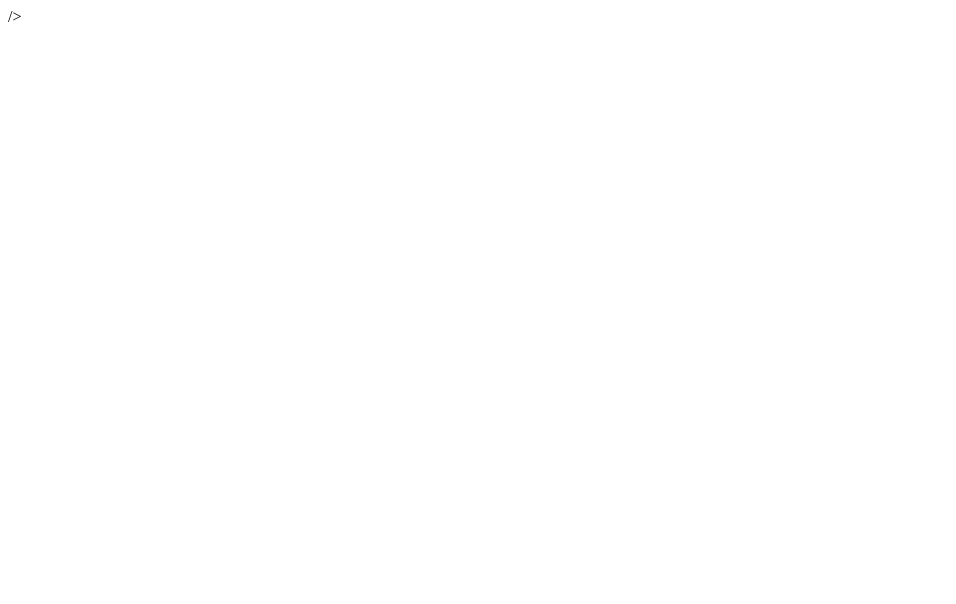
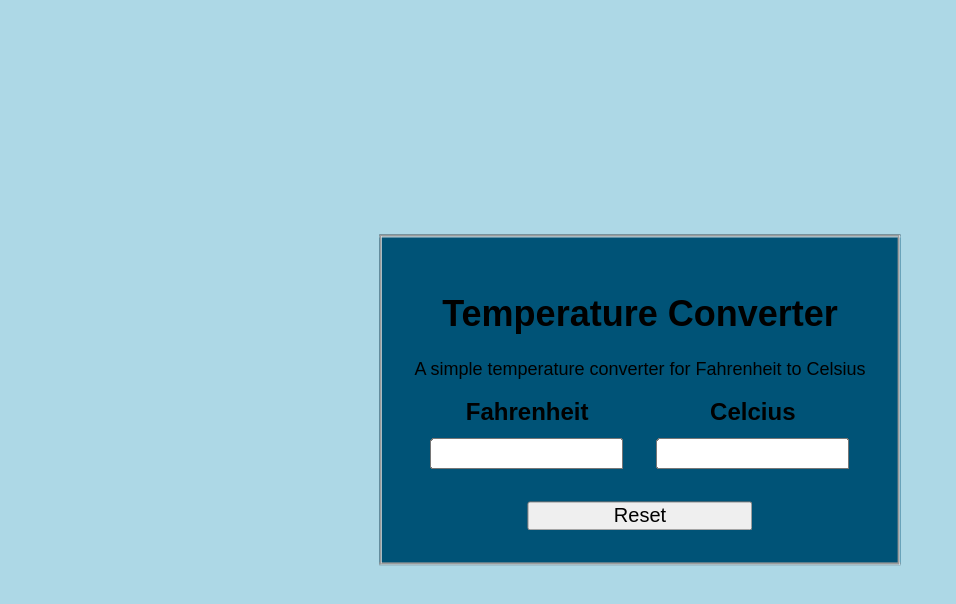
Before and after one commit to B-Mong/Temp-Converter, a plain HTML site: page index.html in a window 1280 px wide. Shown: the whole page, without its empty margins (0-956 px from the left). Drawn offline with Linux system fonts and the light colour scheme.

Commit message:
Created UI for the converter

```diff
--- a/index.html
+++ b/index.html
@@ -4,12 +4,30 @@
 <head>
     <meta charset="UTF-8">
     <meta name="viewport" content="width=device-width, initial-scale=1.0">
-    <link href="/styles.css" rel="stylesheet">/>
+    <link href="/styles.css" rel="stylesheet">
     <title>Temp-Converter</title>
 </head>
 
 <body>
-
+    <main>
+        <div id="container">
+            <header>
+                <h1>Temperature Converter</h1>
+                <p>A simple temperature converter for Fahrenheit to Celsius</p>
+            </header>
+            <div id="converter">
+                <div class="tempInput">
+                    <label>Fahrenheit</label>
+                    <input id="fahrenheit" type="text">
+                </div>
+                <div class="tempInput">
+                    <label>Celcius</label>
+                    <input id="celcius" type="text">
+                </div>
+            </div>
+            <button id="reset">Reset</button>
+        </div>
+    </main>
     <script src="/app.js"></script>
 </body>
 
--- a/styles.css
+++ b/styles.css
@@ -0,0 +1,60 @@
+body {
+    background-color: #add8e6;
+    font-family: sans-serif;
+}
+
+main {
+    border: 3px groove;
+    position: absolute;
+    top: 50%;
+    left: 50%;
+    transform: translate(-50%, -50%);
+    padding: 2em;
+    background-color: #005377;
+}
+
+header {
+    text-align: center;
+    margin: 0 auto;
+}
+
+header h1 {
+    font-size: 36px;
+}
+
+header p {
+    font-size: 18px;
+}
+
+#converter {
+    text-align: center;
+    margin: 0 auto;
+    display: flex;
+    flex-wrap: nowrap;
+    justify-content: space-around;
+}
+
+
+.tempInput {
+    margin-bottom: 2em;
+}
+
+input {
+    padding: 6px;
+}
+
+label {
+    display: block;
+    text-align: center;
+    font-size: 24px;
+    padding-bottom: 0.5em;
+    font-weight: bold;
+}
+
+button {
+    display: block;
+    margin: 0 auto;
+    width: 50%;
+    height: 50%;
+    font-size: 20px;
+}
```
